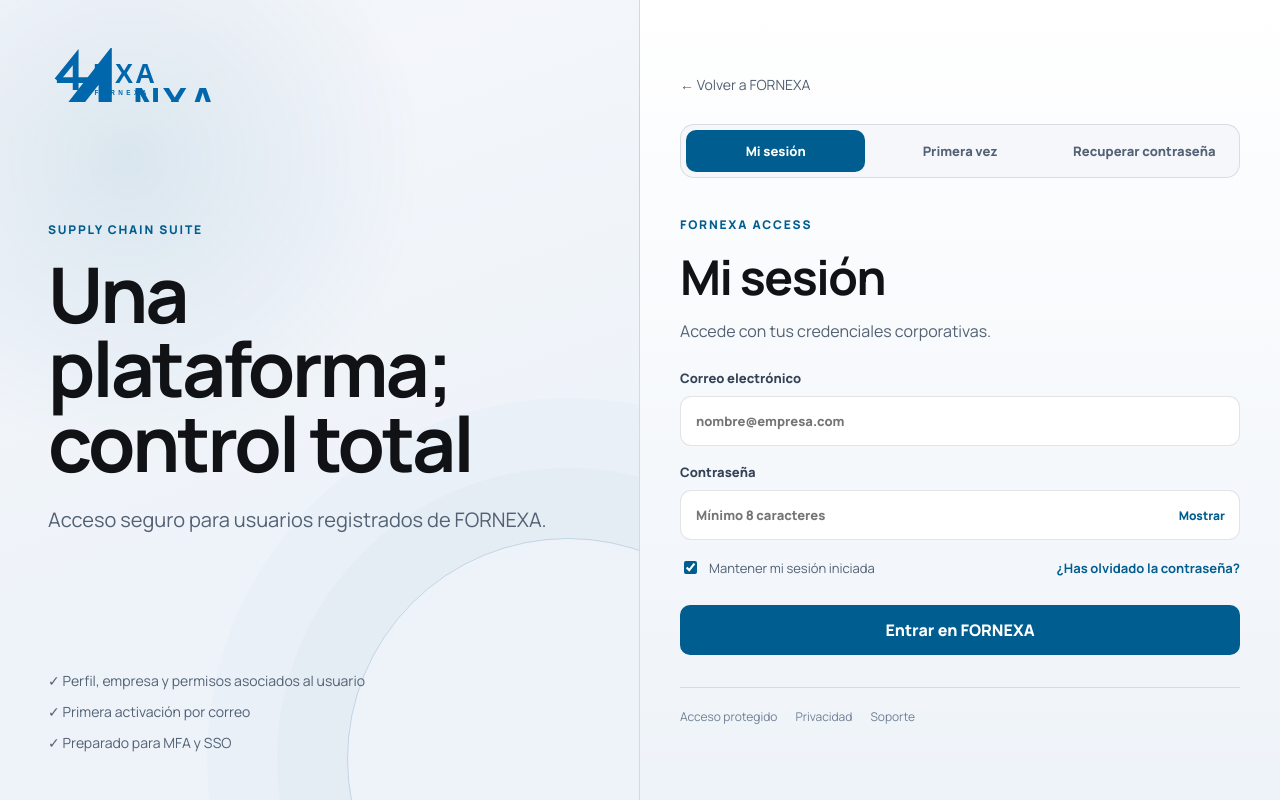
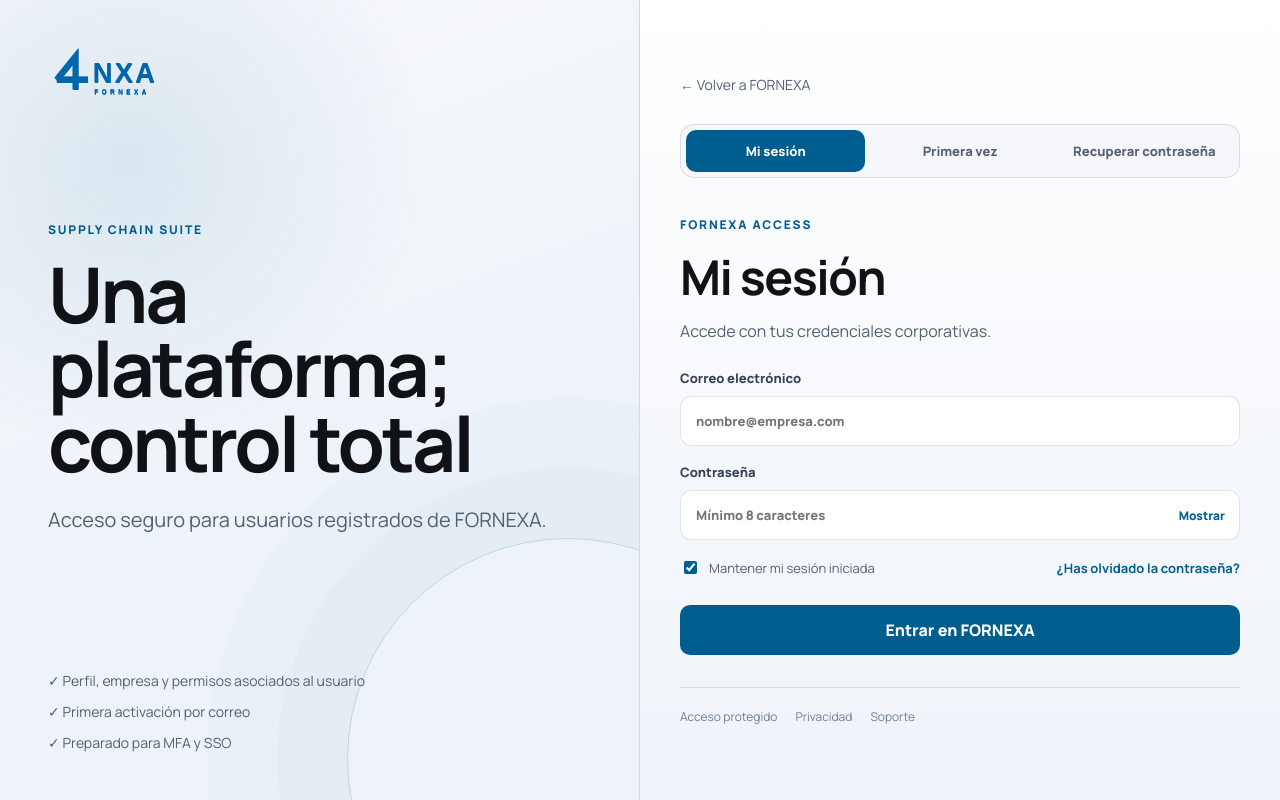
Before and after one commit to fragonh2-boop/Fornexa, a Next.js app: page /login in a window 1280 px wide. Built offline with nearby package versions, Linux system fonts and the light colour scheme.

Commit message:
Use exact canonical 4NXA geometry everywhere

```diff
--- a/app/components/FornexaLogo.tsx
+++ b/app/components/FornexaLogo.tsx
@@ -5,24 +5,24 @@
 };
 
 export default function FornexaLogo({ className, compact = false, title = "4NXA FORNEXA" }: Props) {
-  const viewBox = compact ? "0 0 220 128" : "0 0 300 150";
   return (
     <svg
       className={className}
-      viewBox={viewBox}
+      viewBox="0 0 760 180"
       role="img"
       aria-label={title}
       xmlns="http://www.w3.org/2000/svg"
       preserveAspectRatio="xMidYMid meet"
+      data-compact={compact ? "true" : "false"}
     >
       <title>{title}</title>
-      <g fill="none" stroke="#0067ad" strokeWidth="18" strokeLinecap="butt" strokeLinejoin="miter">
-        <path d="M28 88 L78 24 L78 116" />
-        <path d="M28 88 H114" />
+      <g fill="none" stroke="#0067ad" strokeLinecap="butt" strokeLinejoin="miter">
+        <path d="M30 108 L95 28 L95 142" strokeWidth="20" />
+        <path d="M30 108 H138" strokeWidth="20" />
       </g>
       <g fill="#0067ad" fontFamily="Arial, Helvetica, sans-serif" fontWeight="800">
-        <text x="116" y="92" fontSize="52" letterSpacing="2">NXA</text>
-        <text x="116" y="121" fontSize="16" letterSpacing="8">FORNEXA</text>
+        <text x="155" y="116" fontSize="94" letterSpacing="8">NXA</text>
+        <text x="160" y="160" fontSize="22" letterSpacing="12">FORNEXA</text>
       </g>
     </svg>
   );
```
